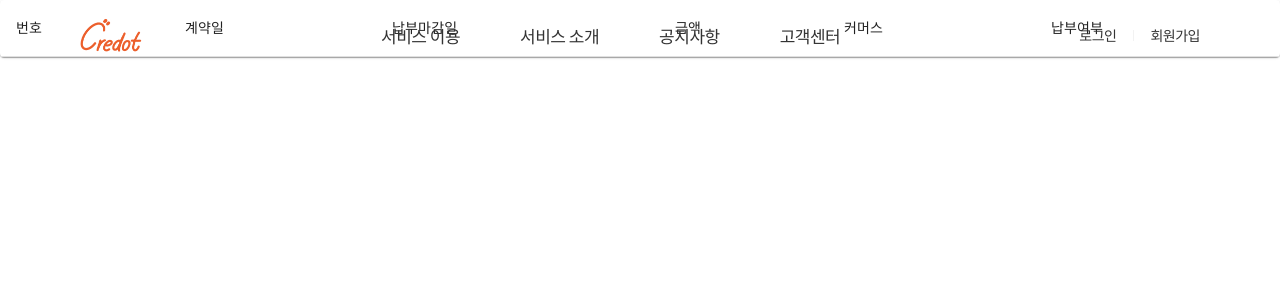
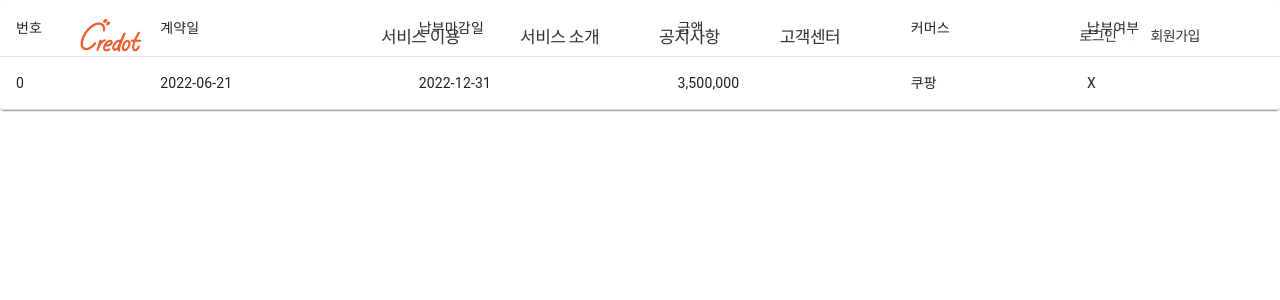
Before and after one commit to SANDBURG-inc/Credot-front-testServer, a React (Create React App) app: page /Finance in a window 1280 px wide. Shown: the top 300 px of the page. Built offline with nearby package versions, Linux system fonts and the light colour scheme.

Commit message:
finance table

```diff
--- a/src/screens/Finance.js
+++ b/src/screens/Finance.js
@@ -11,6 +11,7 @@ import TableHead from "@material-ui/core/TableHead";
 import TableBody from "@material-ui/core/TableBody";
 import TableRow from "@material-ui/core/TableRow";
 import TableCell from "@material-ui/core/TableCell";
+import styled from "styled-components";
 import { withStyles } from "@material-ui/core/styles";
 import { render } from "@testing-library/react";
 
@@ -28,6 +29,16 @@ const Finance = () => {
             <TableCell>납부여부</TableCell>
           </TableRow>
         </TableHead>
+        <TableBody>
+          <TableRow>
+            <TableCell>0</TableCell>
+            <TableCell>2022-06-21</TableCell>
+            <TableCell>2022-12-31</TableCell>
+            <TableCell>3,500,000</TableCell>
+            <TableCell>쿠팡</TableCell>
+            <TableCell>X</TableCell>
+          </TableRow>
+        </TableBody>
       </Table>
     </Paper>
   );
```
